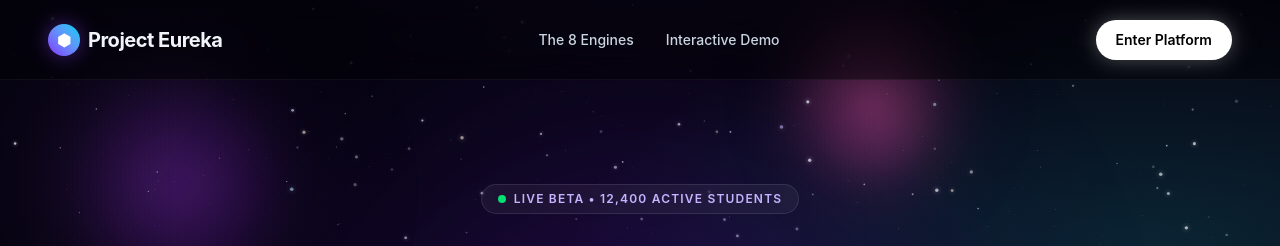
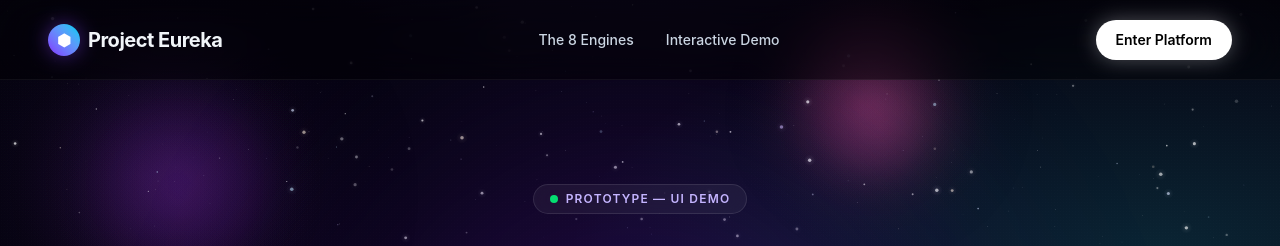
Before and after one commit to Vignesh-Er/EUREKA_-, a Next.js app in the folder b_vNy9IRZa6ez-1774112432284/: page / in a window 1280 px wide. Shown: the top 246 px of the page. Built offline with nearby package versions, Linux system fonts and the light colour scheme; no server answers.

Commit message:
chore: update badge text to prototype ui demo

```diff
--- a/b_vNy9IRZa6ez-1774112432284/app/page.tsx
+++ b/b_vNy9IRZa6ez-1774112432284/app/page.tsx
@@ -145,7 +145,7 @@ export default function LandingPage() {
           <div className="animate-in fade-in slide-in-from-bottom-8 duration-1000 delay-100 relative z-10 max-w-5xl mx-auto">
             <div className="inline-flex items-center gap-2 px-4 py-1.5 rounded-full bg-white/5 border border-white/10 text-violet-300 text-xs font-semibold uppercase tracking-widest mb-8 backdrop-blur-md">
               <span className="w-2 h-2 rounded-full bg-green-400 animate-pulse" />
-              Live Beta • 12,400 Active Students
+              Prototype — UI Demo
             </div>
 
             <h1 className="text-5xl md:text-7xl lg:text-8xl font-extrabold tracking-tight leading-[1.1] mb-8">
```
